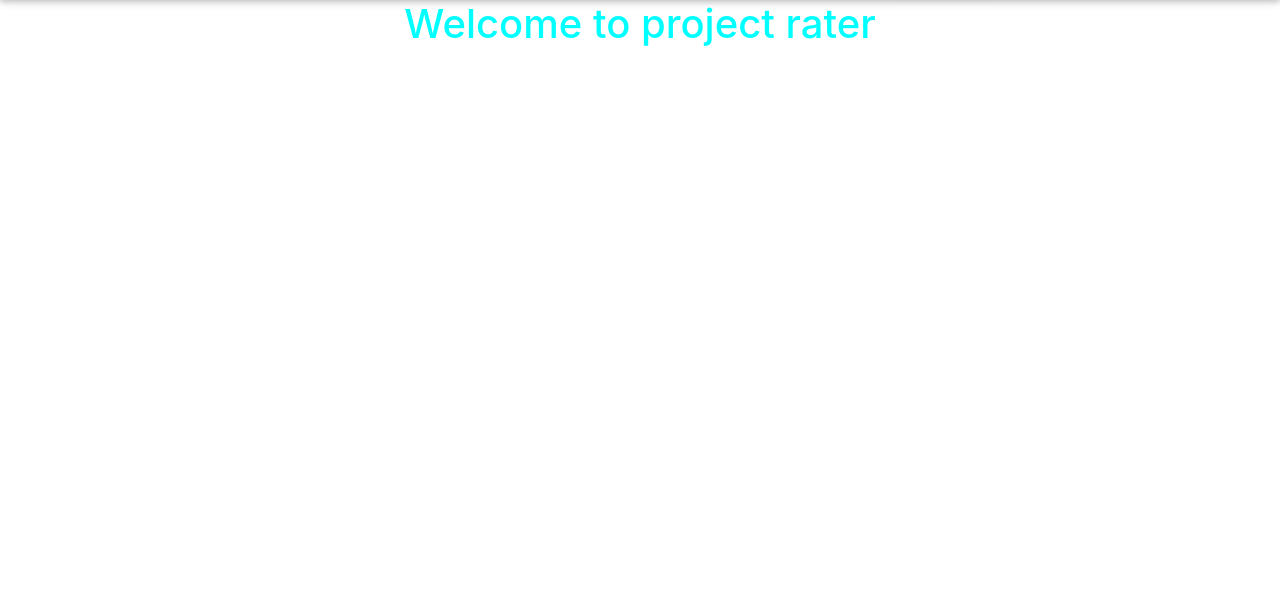
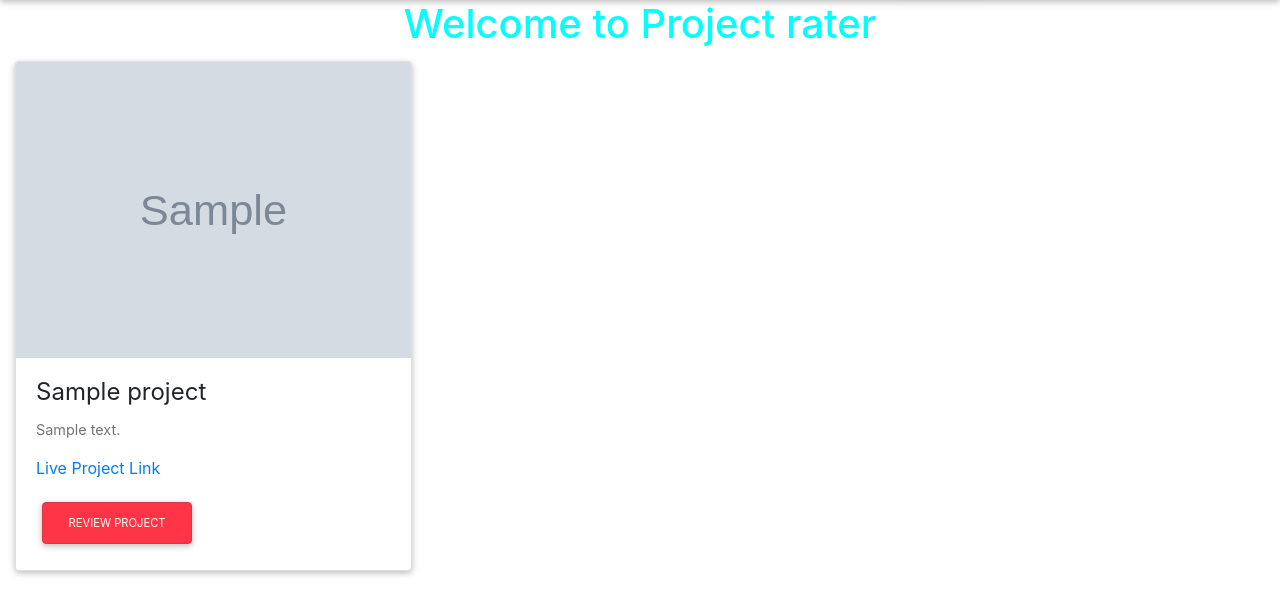
Before and after one commit to SaintieMonte10/Rater, a Django app: page / in a window 1280 px wide. Shown: the part 56-671 px from the top of the page. Run offline with Django 3.2, Linux system fonts and the light colour scheme; tables that the repository leaves empty hold one stand-in row (values such as "Sample post"); grey boxes marked "Sample" are stand-in pictures; some libraries are stand-ins or nearby versions.

Commit message:
main changes

```diff
--- a/raterapp/templates/main/index.html
+++ b/raterapp/templates/main/index.html
@@ -1,4 +1,57 @@
 {% extends 'main/base.html' %}
 {% block content %}
-   <h1>Welcome to project rater</h1>
+<div class="container-fluid">
+    <div>
+        <h1 class="text-center heading">Welcome to Project rater</h1>
+    </div>
+    <div class="row">
+        {% for image in all_images%}
+
+        <div class="col-md-4 main-page d-flex" style=" margin-top: 5px;">
+            <div class="card card-cascade wider flex-fill ">
+
+                <!-- Card image -->
+                <div class="view view-cascade overlay">
+                    <a data-toggle="modal" data-target="#{{image.id}}"><img class="card-img-top"
+                            src="{{image.image.url}}" alt="{{image.title}}"></a>
+                </div>
+                <!--Card content-->
+                <div class="card-body">
+
+                    <!--Title-->
+                    <h4 class="card-title">{{image.title}}</h4>
+                    <!--Text-->
+                    <p class="card-text">{{image.details}}</p>
+                    <p><a href="{{image.link}}">Live Project Link</a></p>
+
+                    <a href="{% url 'project_review' image.pk %}" class="btn btn-danger btn-md">Review Project</a>
+
+                </div>
+            </div>
+        </div>
+        <!--Modal: modalYT-->
+        <div class="modal fade" id="{{image.id}}" tabindex="-1" role="dialog" aria-labelledby="myModalLabel"
+            aria-hidden="true">
+            <div class="modal-dialog modal-lg" role="document">
+                        <div class="embed-responsive embed-responsive-16by9">
+                            <img class="embed-responsive-item" src="{{image.image.url}}" alt="Image Loading"
+                                style="margin:10px;" allowfullscreen>
+                        </div>
+
+            </div>
+        </div>
+        <!--Modal: modalYT-->
+
+
+        {% empty %}
+        <div class="row">
+            <h1 class="text-center"> No Images Yet</h1>
+        </div>
+        {% endfor %}
+    </div>
+    <!-- Card deck -->
+    <div class="row">
+    </div>
+
+</div>
 {% endblock %}
```
Also changed, not shown: raterapp/templates/main/new_project.html (+35 -0 lines), raterapp/templates/main/project_review.html (+58 -0 lines).
